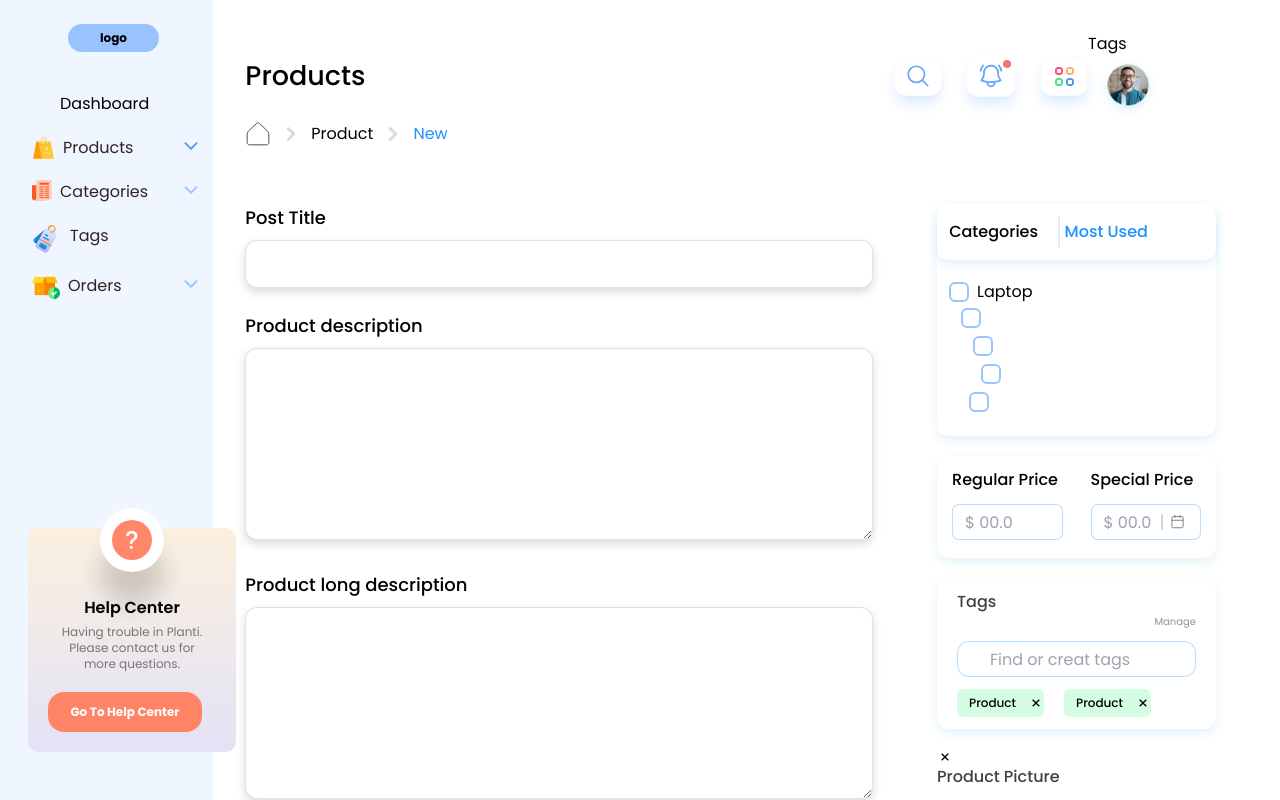
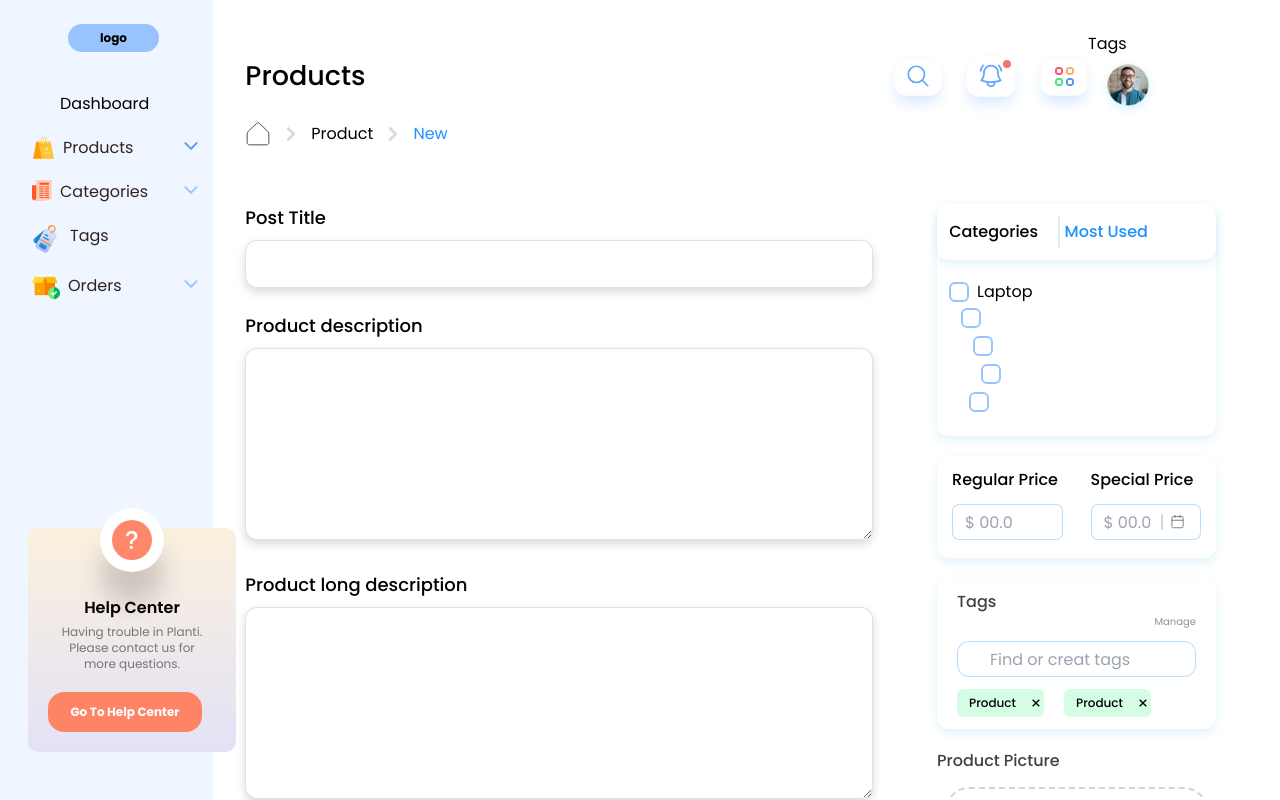
Before and after one commit to devabrahman/PD-1.0, a React (Create React App) app: page /new-product in a window 1280 px wide. Built offline with nearby package versions, Linux system fonts and the light colour scheme.

Commit message:
update code

```diff
--- a/src/pages/product/NewProducts.js
+++ b/src/pages/product/NewProducts.js
@@ -402,7 +402,6 @@ const NewProducts = () => {
           </div>
 
           <div className="py-5">
-            <BiX />
             <h5 htmlFor="" className="text-[#424141] font-medium text-base mb-1.5 block">
               Product Picture
             </h5>
```
